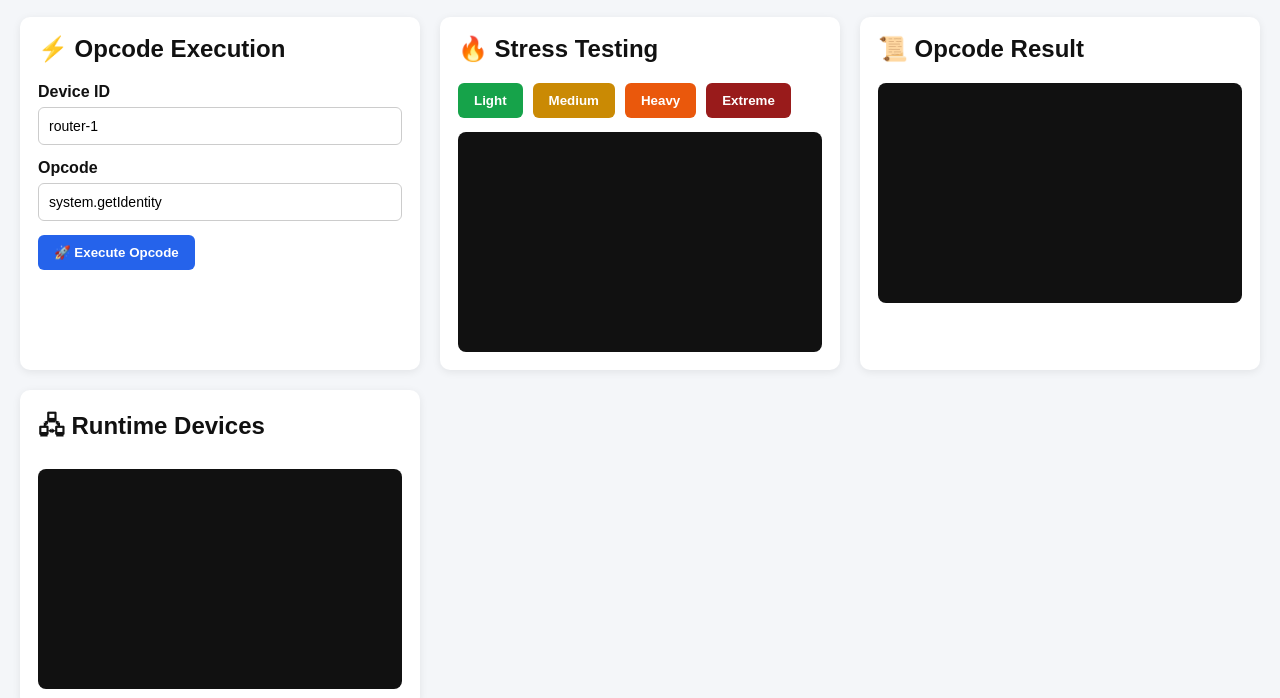
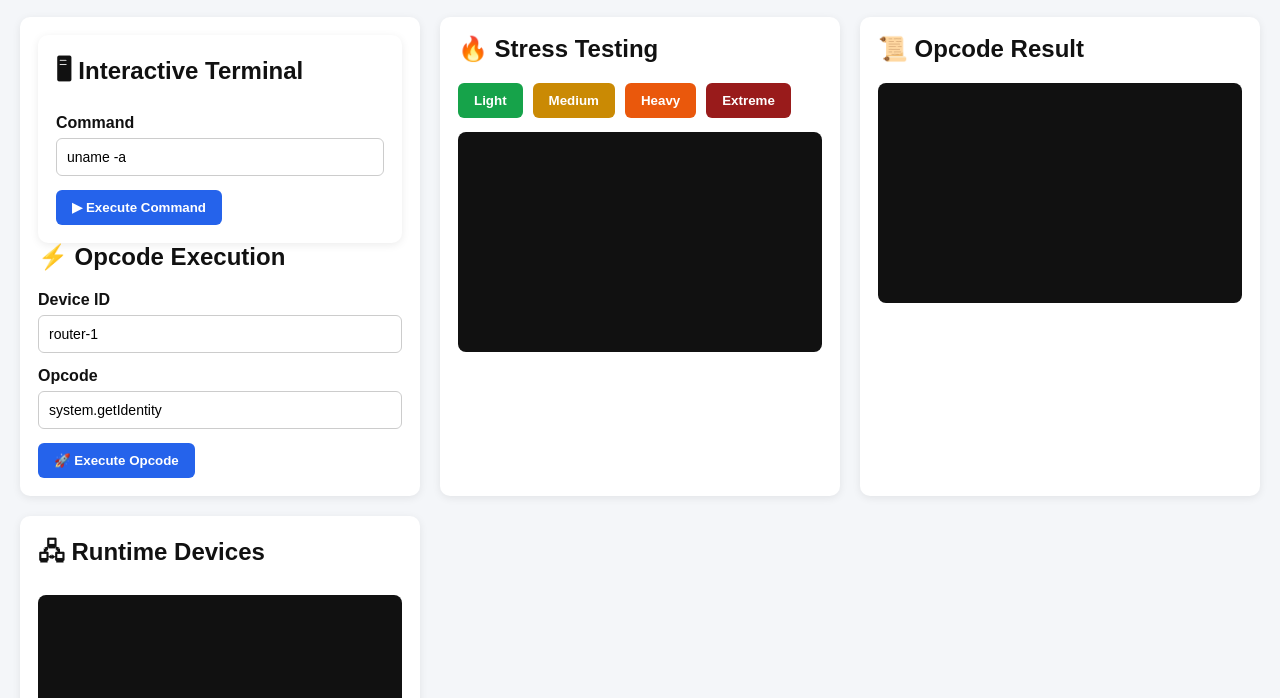
Before and after one commit to alkasm1/Xx24, a website with bundled scripts: page frontend/index.html in a window 1280 px wide. Shown: the part 97-795 px from the top of the page. Built offline with nearby package versions, Linux system fonts and the light colour scheme; no server answers.

Commit message:
Add interactive terminal panel to index.html

```diff
--- a/frontend/index.html
+++ b/frontend/index.html
@@ -328,6 +328,35 @@
     <!-- OPCODE PANEL -->
     <div class="card">
 
+      <!-- TERMINAL PANEL -->
+<div class="card">
+
+  <h2>
+    🖥 Interactive Terminal
+  </h2>
+
+  <div class="row">
+
+    <label>
+      Command
+    </label>
+
+    <input
+      id="terminalInput"
+      value="uname -a"
+    />
+
+  </div>
+
+  <button
+    class="btn-primary"
+    onclick="runTerminal()"
+  >
+    ▶ Execute Command
+  </button>
+
+</div>
+
       <h2>
         ⚡ Opcode Execution
       </h2>
```
